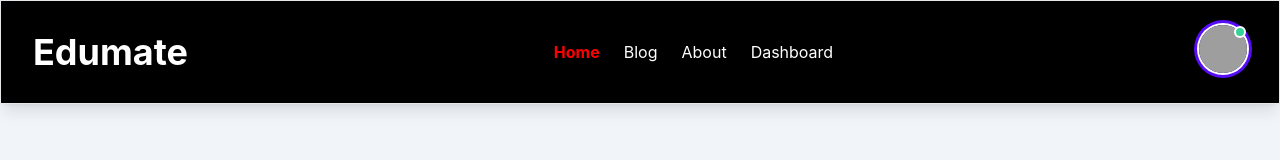
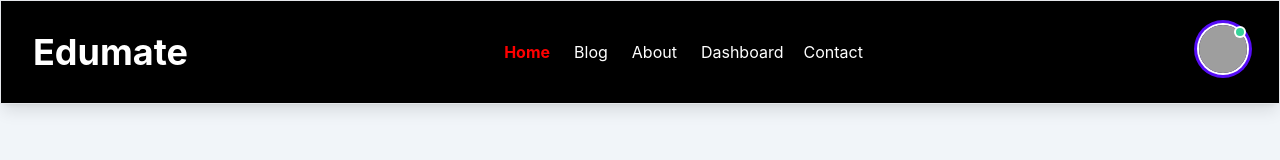
Before and after one commit to Team-API-Avengers/Edumate-Client, a React (Create React App) app: page / in a window 1280 px wide. Shown: the top 160 px of the page. Built offline with nearby package versions, Linux system fonts and the light colour scheme; grey boxes are pictures that could not be loaded; what @material-tailwind/react would draw is missing.

Commit message:
contact id in header

```diff
--- a/src/components/Pages/Contact/Contact.js
+++ b/src/components/Pages/Contact/Contact.js
@@ -14,7 +14,7 @@ const Contact = () => {
 
 
     return (
-			<div className=' min-h-screen'>
+			<div id='contact' className=' min-h-screen'>
 			<h1 className='text-start font-serif font-bold flex justify-center pt-20 text-2xl'>For any query or information</h1>
 			<h1 className='text-start font-serif font-bold flex justify-center text-2xl'>Please contact with us</h1>
 				<div className='hero min-h-screen '>
--- a/src/components/Shared/Header/Header.js
+++ b/src/components/Shared/Header/Header.js
@@ -44,6 +44,7 @@ const Header = () => {
       <NavLink style={navStyle} to={"/dashboard"} className="flex items-center">
         Dashboard
       </NavLink>
+
       <NavLink to={"/profile"} className="flex lg:hidden items-center">
         Profile
       </NavLink>
@@ -115,7 +116,12 @@ const Header = () => {
             <span className="text-4xl font-bold">Edumate</span>
           </Link>
 
-          <div className="hidden lg:block">{navList}</div>
+          <div className="hidden lg:flex">
+            {navList}
+            <a href="#contact" className="flex items-center mx-5">
+        Contact
+      </a>
+          </div>
 
           <div className="dropdown dropdown-end hidden lg:block">
             <label tabIndex={0} className="cursor-pointer">
```
